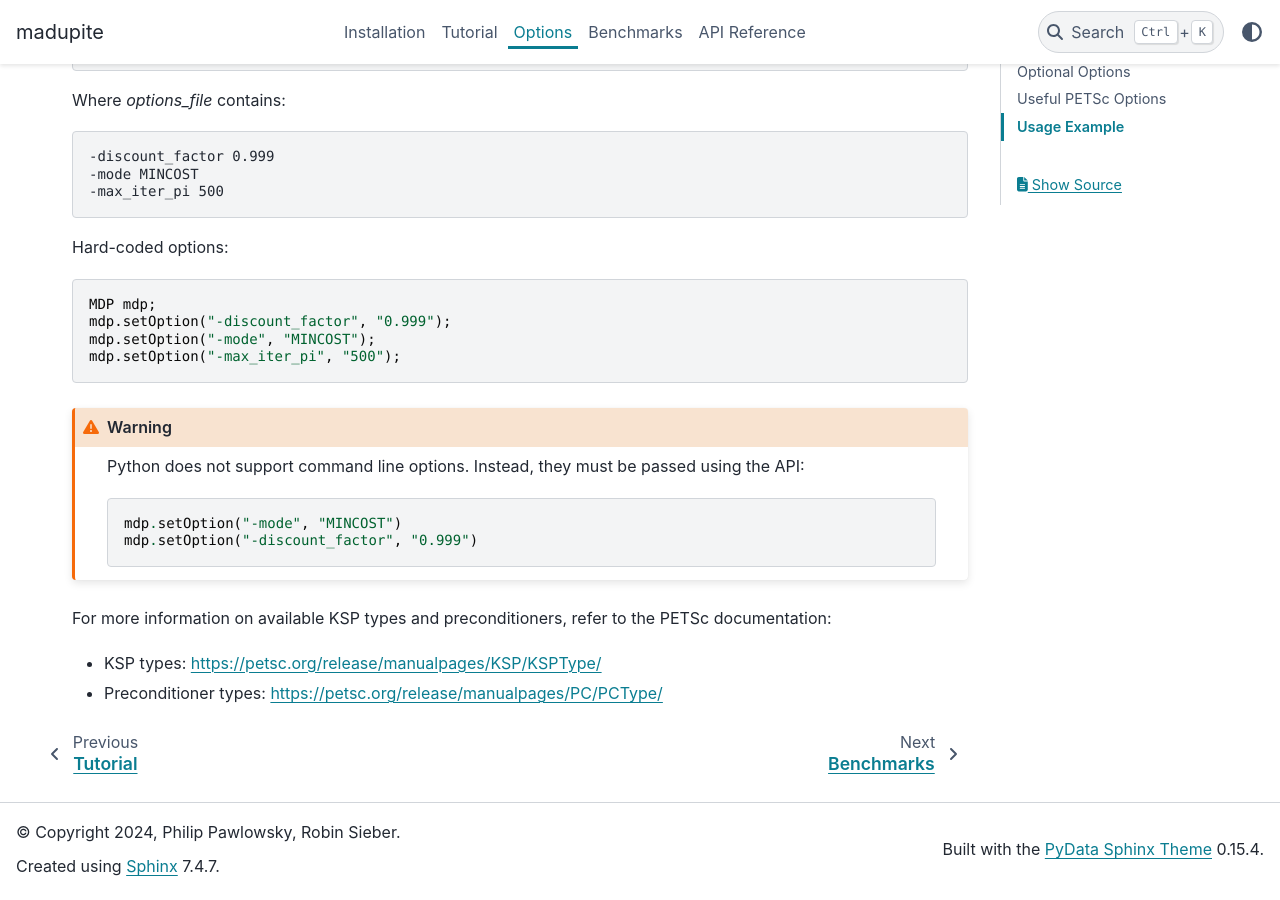
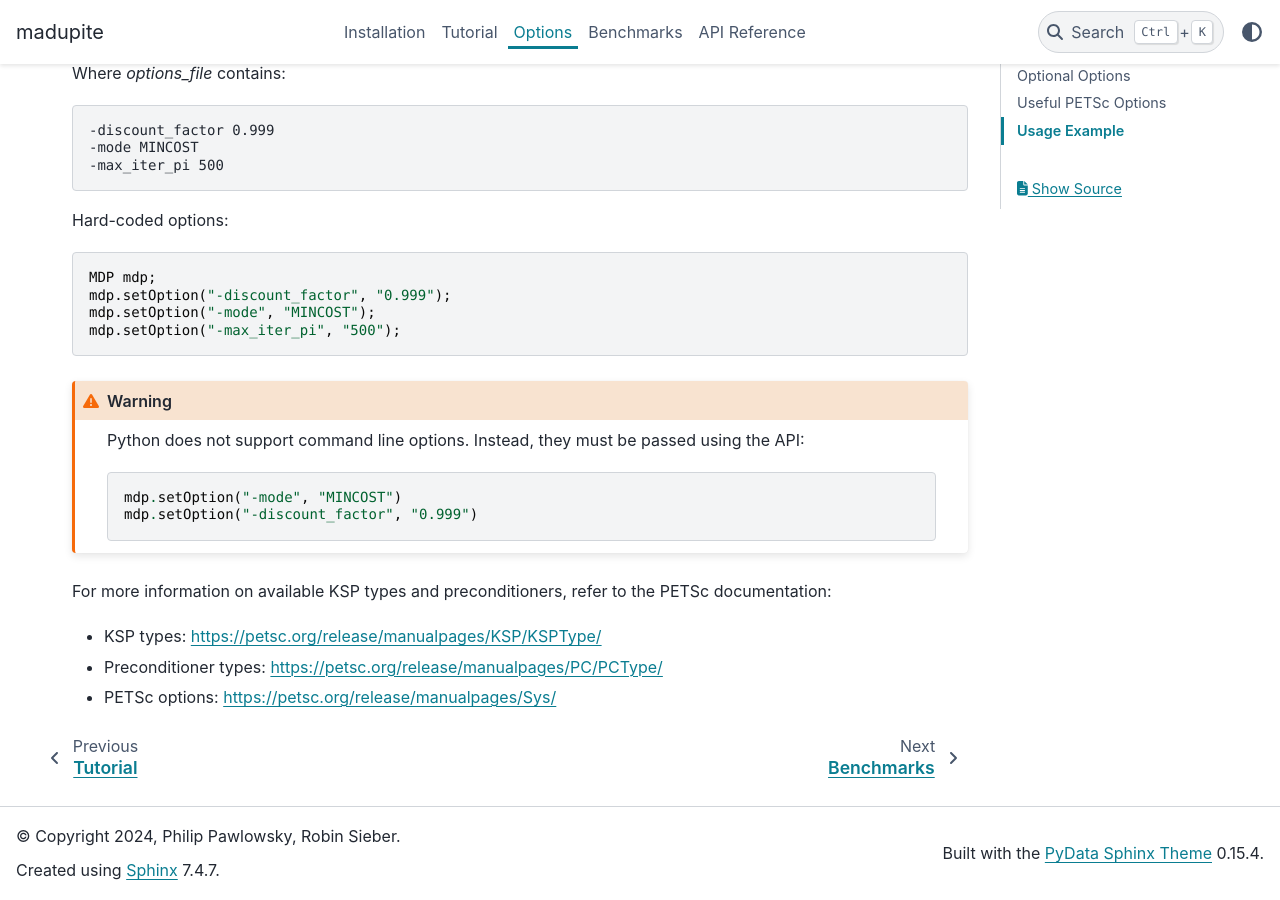
Before and after one commit to madupite/madupite, a Sphinx documentation site: the page built from docs/options.rst, in a window 1280 px wide and 900 px high, scrolled down 3495 px. Built offline with Sphinx 7.4.7 and the PyData theme 0.15.4, drawn with Linux system fonts in a browser that asks for light colours; some of the changed lines change nothing that is shown.

Commit message:
fix mistake

```diff
--- a/docs/options.rst
+++ b/docs/options.rst
@@ -79,7 +79,7 @@
 
    Defines a file to write the optimal transition probabilities matrix.
 
-   Exports the :math:`n \times n`-matrix of optimal transition probabilities in ASCII and COO format. The file header contains `num_rows`, `num_cols`, `num_nonzeros`, and `num_zeros`. Subsequent lines contain the row, column, and value of non-zero entries.
+   Exports the :math:`n \times n`-matrix of optimal transition probabilities in ASCII and COO format. The file header contains ``num_rows``, ``num_cols``, ``num_nonzeros``. Subsequent lines contain the row, column, and value of non-zero entries.
 
 .. option:: -export_optimal_stage_costs <STRING>
 
@@ -158,3 +158,4 @@
 
 * KSP types: https://petsc.org/release/manualpages/KSP/KSPType/
 * Preconditioner types: https://petsc.org/release/manualpages/PC/PCType/
+* PETSc options: https://petsc.org/release/manualpages/Sys/
```
